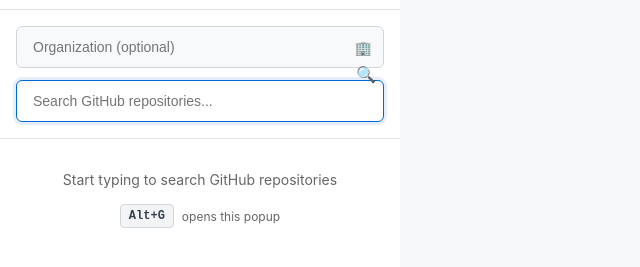
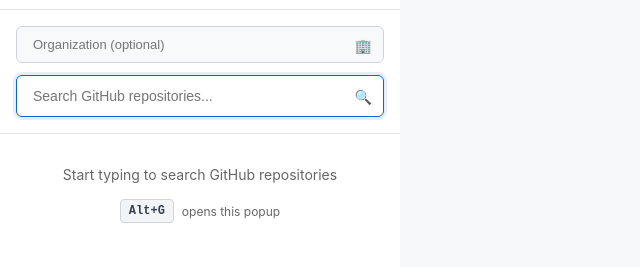
Before and after one commit to Mubashwer/github-repo-search, a website built with Vite: page src/popup/index.html in a window 1280 px wide. Shown: the part 67-334 px from the top of the page, without its empty margins (0-640 px from the left). Built offline with nearby package versions, Linux system fonts and the light colour scheme.

Commit message:
refactor: restructure search input container for improved layout and styling

```diff
--- a/src/popup/index.html
+++ b/src/popup/index.html
@@ -24,6 +24,7 @@
         >
         <div class="org-icon">🏢</div>
       </div>
+      <div class="search-input-container">
         <input
           type="text"
           id="searchInput"
@@ -32,6 +33,7 @@
           spellcheck="false"
         >
         <div class="search-icon">🔍</div>
+      </div>
     </div>
 
     <div id="resultsContainer" class="results-container">
--- a/src/popup/style.css
+++ b/src/popup/style.css
@@ -88,9 +88,13 @@
   font-size: 14px;
 }
 
-.search-container input {
+.search-input-container {
+  position: relative;
+}
+
+.search-input-container input {
   width: 100%;
-  padding: 12px 16px;
+  padding: 12px 40px 12px 16px;
   border: 1px solid #d1d5db;
   border-radius: 6px;
   font-size: 14px;
@@ -99,18 +103,19 @@
   box-sizing: border-box;
 }
 
-.search-container input:focus {
+.search-input-container input:focus {
   border-color: #0366d6;
   box-shadow: 0 0 0 3px rgba(3, 102, 214, 0.1);
 }
 
 .search-icon {
   position: absolute;
-  right: 24px;
+  right: 12px;
   top: 50%;
   transform: translateY(-50%);
   color: #666;
   pointer-events: none;
+  font-size: 14px;
 }
 
 .results-container {
```
Lines whose indentation alone changed are shown as unchanged.
